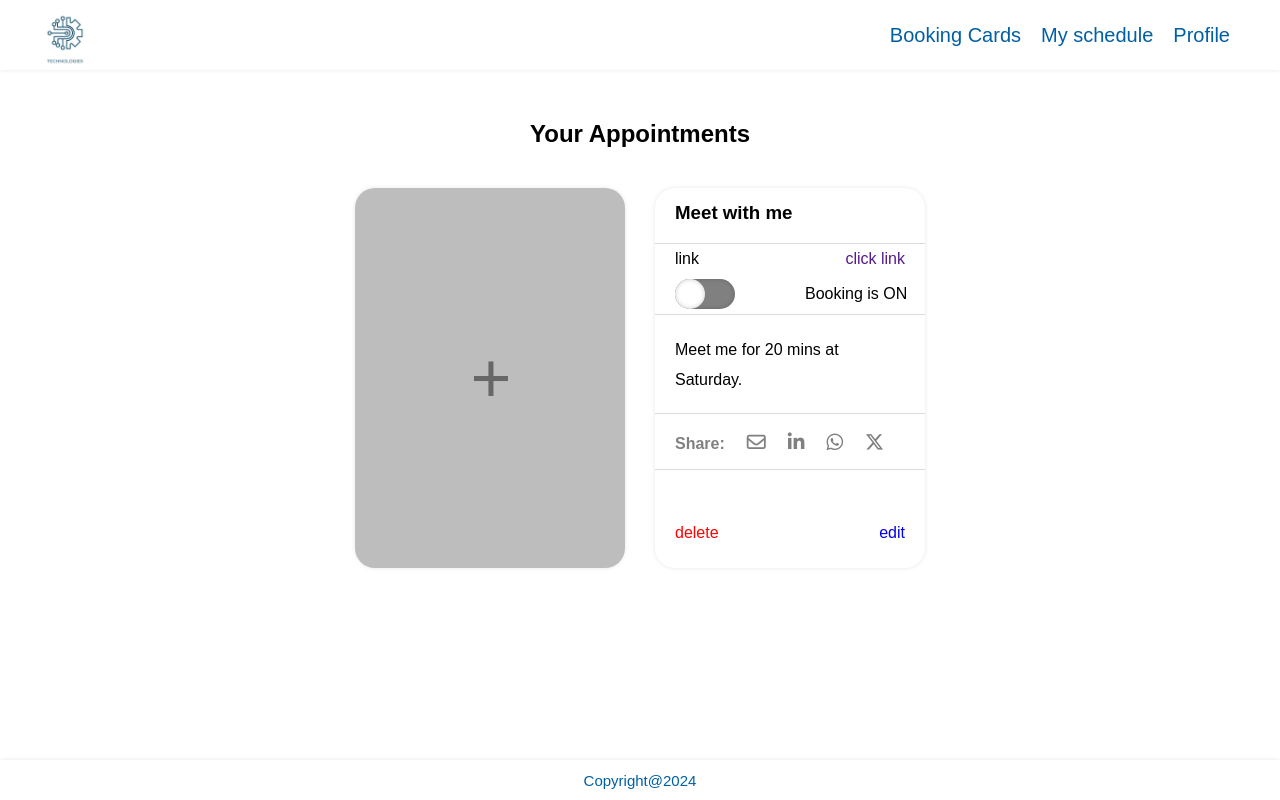
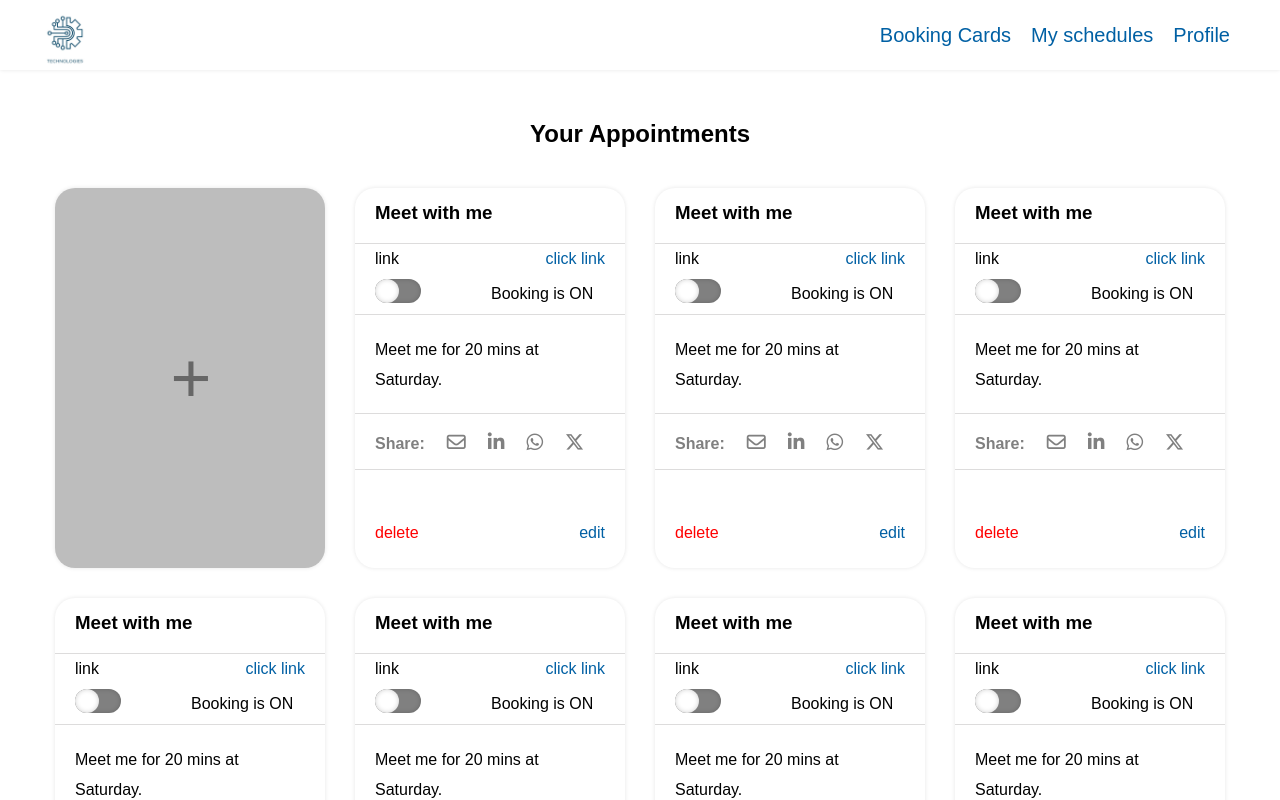
Before and after one commit to Saddamwassan/React, a React (Vite) app in the folder BookingApp/: page /dashboard in a window 1280 px wide. Shown: the top 800 px of the page. Built offline with nearby package versions, Linux system fonts and the light colour scheme; the HTML template or start-up script is replaced by a standard one.

Commit message:
added router

```diff
--- a/BookingApp/package.json
+++ b/BookingApp/package.json
@@ -11,7 +11,8 @@
   },
   "dependencies": {
     "react": "^18.2.0",
-    "react-dom": "^18.2.0"
+    "react-dom": "^18.2.0",
+    "react-router-dom": "^6.23.0"
   },
   "devDependencies": {
     "@types/react": "^18.2.66",
--- a/BookingApp/src/App.jsx
+++ b/BookingApp/src/App.jsx
@@ -1,14 +1,32 @@
 import React from "react"
-import Signup from "./components/signup"
 import './styles/App.css'
-import Login from "./components/login"
 import Auth from "./components/Auth"
+import {createBrowserRouter,RouterProvider} from 'react-router-dom'
+import Myschedules from "./components/Myschedules"
+import Profile from "./components/Profile"
 import Dashboard from "./components/dashboard"
 export default function App(){
+  const router = createBrowserRouter([
+    {
+      path:'/',
+      element:<Auth/>
+    },
+    {
+      path:'/dashboard',
+      element:<Dashboard/>
+    },
+    {
+      path:'/myschedules',
+      element:<Myschedules/>
+    },
+    {
+      path:'/profile',
+      element:<Profile/>
+    }
+  ])
   return(
     <div className="myApp">
-      {/* <Auth/> */}
-      <Dashboard/>
+      <RouterProvider router={router} />
     </div>
   )
 }
--- a/BookingApp/src/components/Card.jsx
+++ b/BookingApp/src/components/Card.jsx
@@ -11,19 +11,18 @@ function Card() {
       </div>
       {/* booking status  */}
       <div className="status">
-          <input type="checkbox" />
-        <span>Booking is ON</span>
+          <input className="slider" type="checkbox" />
+          <span>Booking is ON</span>
       </div>
       <div className="description">
         <p> Meet me for 20 mins at Saturday.</p>
       </div>
       <div className="share">
         <h4>Share:</h4>
-        <a href="gmail"><i class="fa-regular fa-envelope"></i></a>
-        <a href="linkedIn"><i class="fa-brands fa-linkedin-in"></i></a>
-        <a href="whatsapp"><i class="fa-brands fa-whatsapp"></i></a>
-        <a href="x"><i class="fa-brands fa-x-twitter"></i></a>
-
+        <a href="gmail"><i className="fa-regular fa-envelope"></i></a>
+        <a href="linkedIn"><i className="fa-brands fa-linkedin-in"></i></a>
+        <a href="whatsapp"><i className="fa-brands fa-whatsapp"></i></a>
+        <a href="x"><i className="fa-brands fa-x-twitter"></i></a>
       </div>
       <div className="editdiv">
         <a href="delete" className="delete">delete</a>
--- a/BookingApp/src/components/Dbody.jsx
+++ b/BookingApp/src/components/Dbody.jsx
@@ -12,9 +12,17 @@ function Dbody() {
             <i className="fa-duotone fa-plus addcardicon"></i>
             </div>
         <Card/>
+        <Card/>
+        <Card/>
+        <Card/>
+        <Card/>
+        <Card/>
+        <Card/>
+        <Card/>
+
+
         </div>
     </div>
   )
 }
-
 export default Dbody
--- /dev/null
+++ b/BookingApp/src/components/Myschedules.jsx
@@ -0,0 +1,9 @@
+import React from 'react'
+
+function Myschedules() {
+  return (
+    <div>Myschedules</div>
+  )
+}
+
+export default Myschedules
--- /dev/null
+++ b/BookingApp/src/components/Profile.jsx
@@ -0,0 +1,9 @@
+import React from 'react'
+
+function Profile() {
+  return (
+    <div>Profile</div>
+  )
+}
+
+export default Profile
--- a/BookingApp/src/components/login.jsx
+++ b/BookingApp/src/components/login.jsx
@@ -1,4 +1,5 @@
 import React from 'react'
+import { Link } from 'react-router-dom'
 function Login() {
   return (
     <form action="#" className="signupform">
@@ -22,6 +23,7 @@ function Login() {
     </div>
     {/* signup with google  */}
     <button className="signUpWithGoogle"> <i className="fa-brands fa-google"></i> <span> Log in with google</span></button>
+    <Link to="dashboard">dashboard</Link>
      </form>
   )
 }
--- a/BookingApp/src/components/nav.jsx
+++ b/BookingApp/src/components/nav.jsx
@@ -1,6 +1,7 @@
 import React from 'react'
 import "../styles/dashboard.css"
 import logo from "../assets/logo.jpg"
+import { Link } from 'react-router-dom'
 function Nav() {
   return (
     <div className='nav'>
@@ -8,9 +9,9 @@ function Nav() {
         <img className="logo" src={logo} alt="logo" />
       </div>
       <div className="right">
-        <a href="">Booking Cards</a>
-        <a href="">My schedule</a>
-        <a href="">Profile</a>
+        <Link to="/dashboard">Booking Cards</Link>
+        <Link to="/myschedules">My schedules</Link>
+        <Link to="/profile">Profile</Link>
         <i className ="fa-solid fa-bars barslogo"></i>
       </div>
     </div>
--- a/BookingApp/src/styles/card.css
+++ b/BookingApp/src/styles/card.css
@@ -28,6 +28,7 @@
 }
 .linkdiv a{
     text-decoration: none;
+    color:#0060A4;
 }
 .status{
     display:flex;
@@ -40,11 +41,11 @@
 .slidebtndiv{
     position:absolute;
 }
-input{
+.slider{
     background-color: grey;
     position:relative;
-    width:60px;
-    height:30px;
+    width: 46px;
+    height: 24px;
     outline:none;
     border-radius:40px;
     box-shadow: inset 0 0 5px rgba(0, 0, 0, 0.2);
@@ -52,14 +53,14 @@ input{
     -webkit-appearance:none;
     border:none;
 }
-input:checked{
+.slider:checked{
     background-color: rgb(23, 153, 240);
 }
-input:before{
+.slider:before{
     content: "";
     position:absolute;
-    width:30px;
-    height: 30px;
+    width: 24px;
+    height: 24px;
     border-radius: 50%;
     top:0;
     left:0;
@@ -67,11 +68,11 @@ input:before{
     box-shadow: inset 0 0 5px rgba(0, 0, 0, 0.2);
     transition: 0.5s;
 }
-input:checked:before{
+.slider:checked:before{
     /* left:100%; */
     transform: translateX(100%);
 }
-input{
+.slider{
     margin-left:20px;
 }
 /* description  */
@@ -113,6 +114,10 @@ color:grey;
 .editdiv a{
     text-decoration: none;
 }
+.edit{
+    color:#0060A4;
+
+}
 .delete{
     color:red;
 }
--- a/BookingApp/src/styles/dashboard.css
+++ b/BookingApp/src/styles/dashboard.css
@@ -57,7 +57,10 @@
 }
 .dbody .cards{
     display:flex;
+    justify-content: center;
     gap:30px;
+    flex-wrap: wrap;
+
 }
 .dbody .addcard{
     height: 380px;
@@ -101,10 +104,14 @@
         align-items: center;
     }
     .dbody .addcard {
-        height: 52px;
-        width: 100px;
-        box-shadow: 0 0 4px rgba(0, 0, 0, 0.1);
-        border-radius: 20px;
+    height: 43px;
+    width: 60px;
+    box-shadow: 0 0 4px rgba(0, 0, 0, 0.1);
+    border-radius: 10px 0 0 10px;
+    right: 0;
+    bottom: 0;
+    position: fixed;
+    margin-bottom: 4px;
     }
     .addcardicon{
         font-size:30px;
@@ -138,10 +145,14 @@
         align-items: center;
     }
     .dbody .addcard {
-        height: 52px;
-        width: 100px;
-        box-shadow: 0 0 4px rgba(0, 0, 0, 0.1);
-        border-radius: 20px;
+    height: 43px;
+    width: 60px;
+    box-shadow: 0 0 4px rgba(0, 0, 0, 0.1);
+    border-radius: 10px 0 0 10px;
+    right: 0;
+    bottom: 0;
+    position: fixed;
+    margin-bottom: 4px;
     }
     .addcardicon{
         font-size:30px;
```
Also changed, not shown: 1 other file (tests, documents, lock files or other folders).
